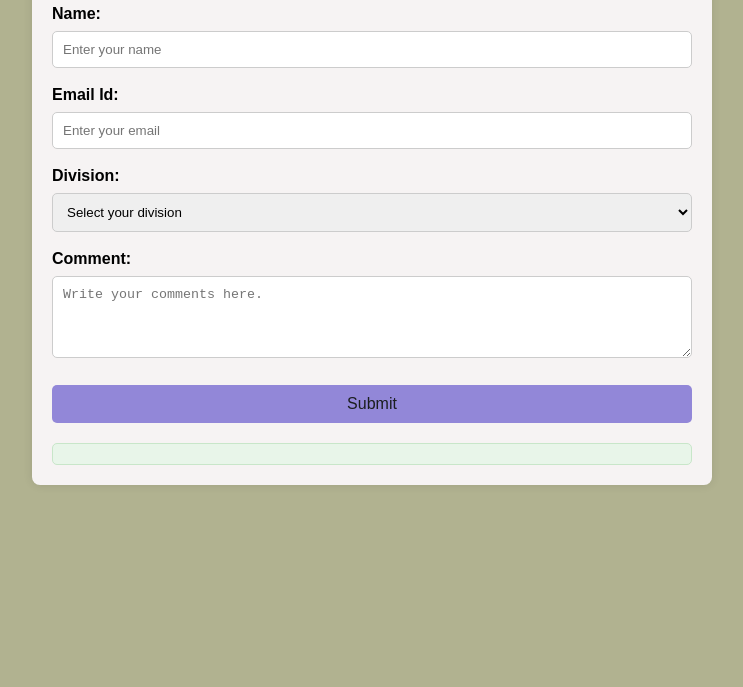
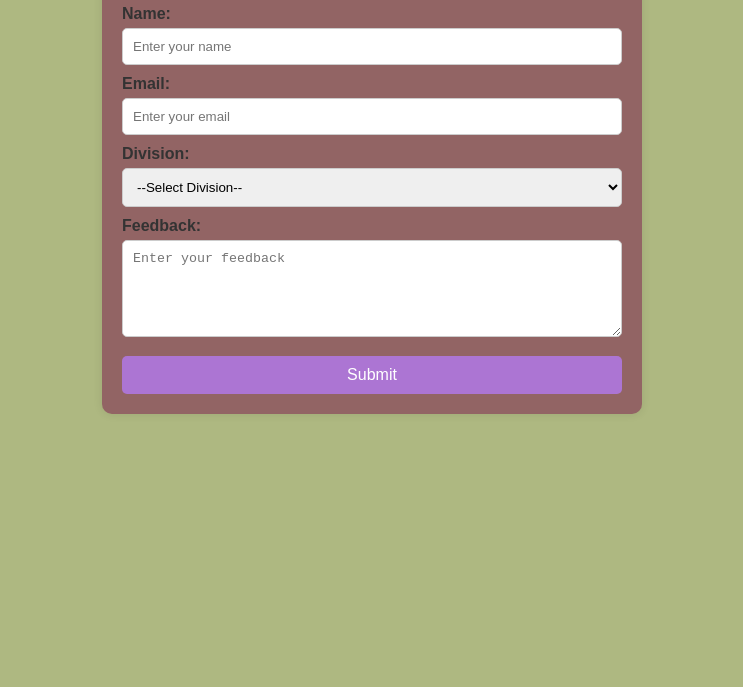
Before and after one commit to hanivaghani/JSprojects, a plain HTML site: page form.html in a window 1280 px wide. Shown: the part 113-800 px from the top of the page, without its empty margins (268-1011 px from the left). Drawn offline with Linux system fonts and the light colour scheme.

Commit message:
changes done

```diff
--- a/form.html
+++ b/form.html
@@ -4,41 +4,105 @@
   <meta charset="UTF-8">
   <meta name="viewport" content="width=device-width, initial-scale=1.0">
   <title>Feedback Form</title>
-
-    <link rel="stylesheet" href="form.css">
+  <style>
+    body {
+      font-family: Arial, sans-serif;
+      margin: 0;
+      padding: 0;
+      background-color: #aeb881;
+      color: #333;
+    }
+    .form-container {
+      max-width: 500px;
+      margin: 30px auto;
+      background: #926464;
+      padding: 20px;
+      box-shadow: 0 0 10px rgba(0, 0, 0, 0.1);
+      border-radius: 10px;
+    }
+    h2 {
+      text-align: center;
+      color: #444;
+    }
+    label {
+      display: block;
+      margin-top: 10px;
+      font-weight: bold;
+    }
+    input, select, textarea, button {
+      width: 100%;
+      padding: 10px;
+      margin-top: 5px;
+      box-sizing: border-box;
+      border: 1px solid #ccc;
+      border-radius: 5px;
+    }
+    button {
+      margin-top: 15px;
+      background-color: #ac75d3;
+      color: #fff;
+      border: none;
+      cursor: pointer;
+      font-size: 16px;
+    }
+    button:hover {
+      background-color: #444;
+    }
+  </style>
 </head>
 <body>
-    <div class="container">
+  <div class="form-container">
     <h2>Feedback Form</h2>
-
     <form id="feedbackForm">
       <label for="name">Name:</label>
-            <input type="text" id="name" placeholder="Enter your name" required>
+      <input type="text" id="name" placeholder="Enter your name">
 
-            <label for="email">Email Id:</label>
-            <input type="email" id="email" placeholder="Enter your email" required>
+      <label for="email">Email:</label>
+      <input type="email" id="email" placeholder="Enter your email">
 
       <label for="division">Division:</label>
-            <select id="division" required>
-                <option value="" disabled selected>Select your division</option>
-                <option value="A">A</option>
-                <option value="B">B</option>
-                <option value="C">C</option>
-                <option value="D">D</option>
-                <option value="E">E</option>
+      <select id="division">
+        <option value="">--Select Division--</option>
+        <option value="6ITA">6ITA</option>
+        <option value="6ITB">6ITB</option>
+        <option value="6ITC">6ITC</option>
+        <option value="6ITD">6ITD</option>
+        <option value="6ITE">6ITE</option>
+        <option value="6ITF">6ITF</option>
       </select>
 
-            <label for="comment">Comment:</label>
-            <textarea id="comment" rows="4" placeholder="Write your comments here." required></textarea>
+      <label for="feedback">Feedback:</label>
+      <textarea id="feedback" rows="5" placeholder="Enter your feedback"></textarea>
 
-            <button type="button" id="submitBtn">Submit</button>
+      <button type="button" onclick="submitFeedback()">Submit</button>
     </form>
-
-
-        <div id="output"></div>
   </div>
 
+  <script>
+    function submitFeedback() {
+      // Capture input values
+      const name = document.getElementById("name").value;
+      const email = document.getElementById("email").value;
+      const division = document.getElementById("division").value;
+      const feedback = document.getElementById("feedback").value;
 
-    <script src="form.js"></script>
+      // Check if all fields are filled
+      if (name && email && division && feedback) {
+        console.log("Feedback Submitted:");
+        console.log("Name:", name);
+        console.log("Email:", email);
+        console.log("Division:", division);
+        console.log("Feedback:", feedback);
+
+        // Clear the form after submission
+        document.getElementById("feedbackForm").reset();
+
+        // Simple success alert
+        alert(`Thanks for the feedback ${name}`);
+      } else {
+        alert("Please fill all the fields before submitting.");
+      }
+    }
+  </script>
 </body>
 </html>
```
Lines whose indentation alone changed are shown as unchanged.
